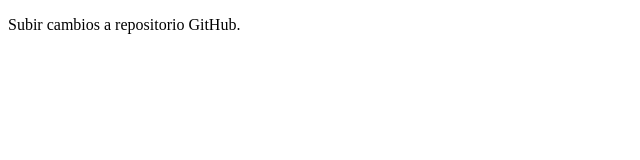
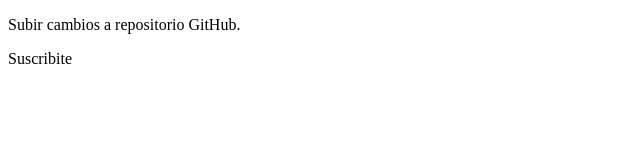
Before and after one commit to Fidel5/githupProject, a plain HTML site: page index.html in a window 1280 px wide. Shown: the full height of the page, 0-640 px from the left. Drawn offline with Linux system fonts and the light colour scheme.

Commit message:
Update index.html
text

```diff
--- a/index.html
+++ b/index.html
@@ -8,5 +8,6 @@
 </head>
 <body>
     <p>Subir cambios a repositorio GitHub.</p>
+    <p>Suscribite</p>
 </body>
 </html>
```
